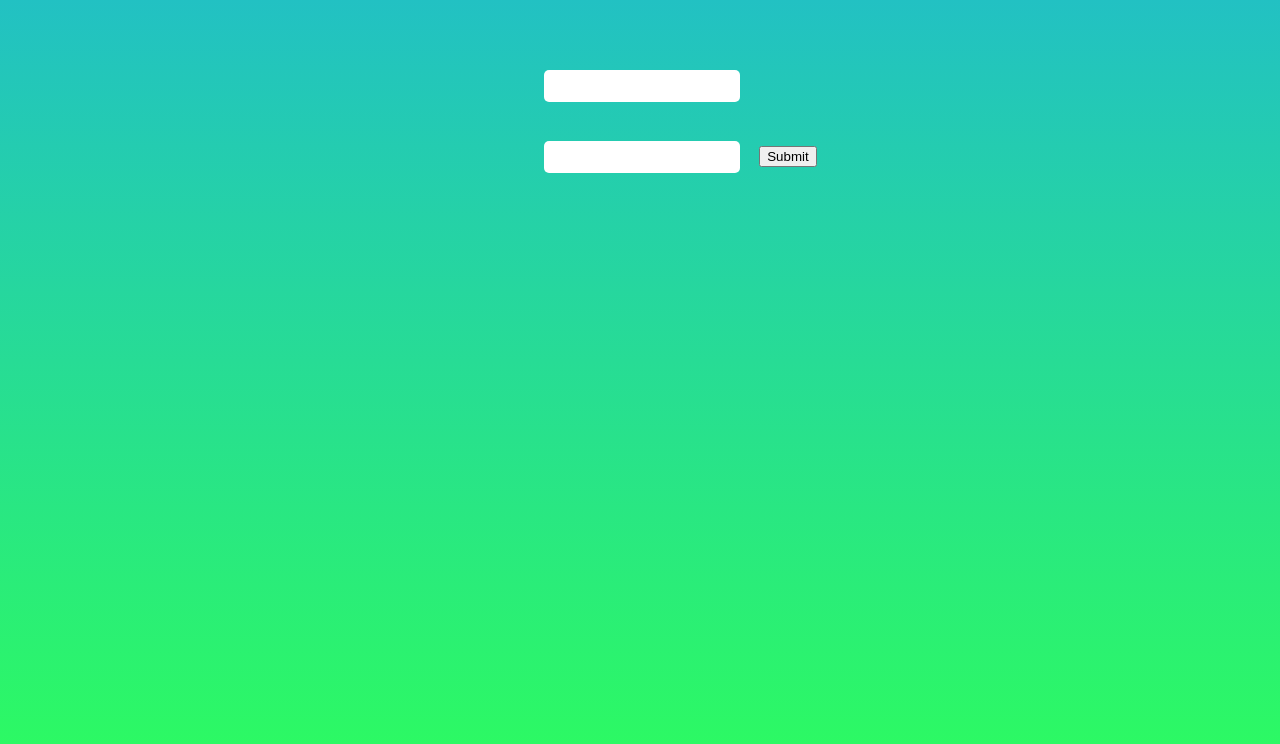
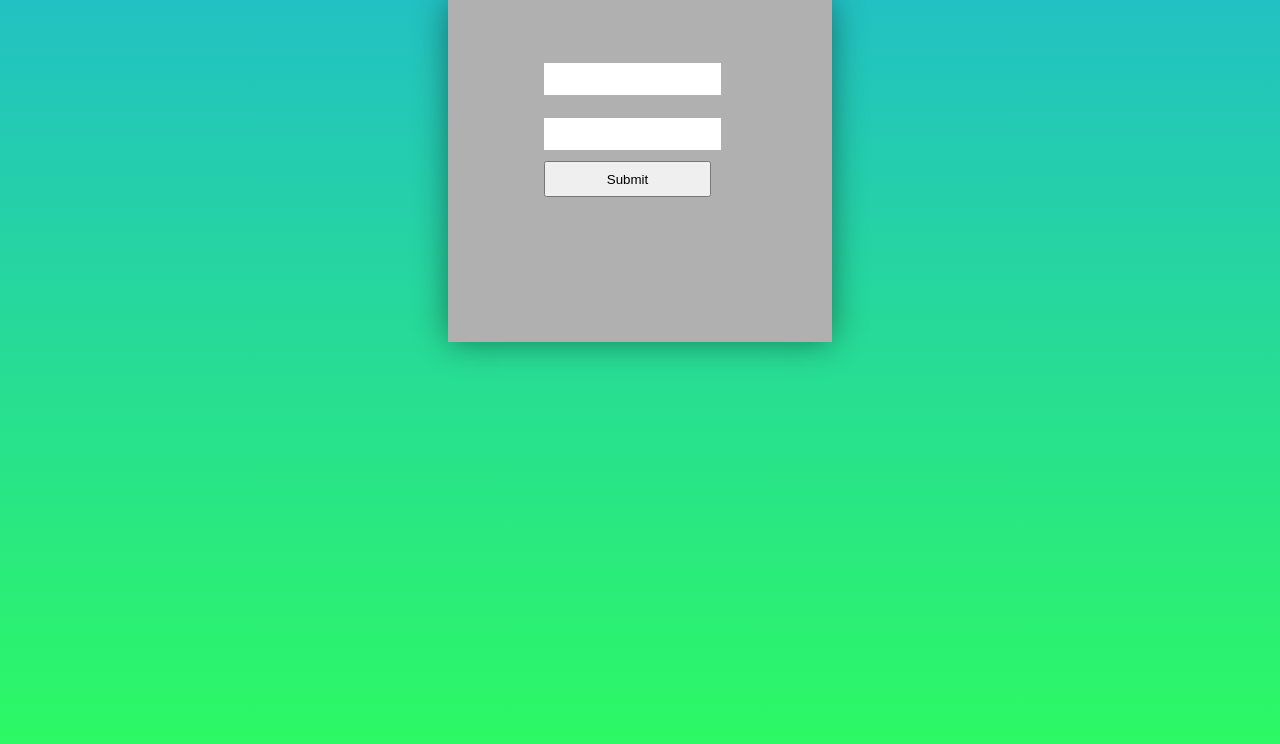
Before and after one commit to manyuyantra/TRUST, a React (Create React App) app in the folder trust/: page / in a window 1280 px wide. Shown: the top 744 px of the page. Built offline with nearby package versions, Linux system fonts and the light colour scheme.

Commit message:
login form changes..

```diff
--- a/trust/src/App.css
+++ b/trust/src/App.css
@@ -10,23 +10,35 @@
 
  #logIn{
     position: relative;
-    width: 50%;
+    width: 30%;
     margin: 0% auto;
     padding: 4% 0;
+    box-shadow: 0px 0px 32px -1px rgba(0,0,0,0.46);
+    background-color: #b0b0b0;
+    height:30%;
 }
 
 .el{
-  border-radius: 5px;
     border-style: none;
 }
 
  .logInEl{
-  width: 30%;
+  width: 45%;
   height: 12%;
   margin: 3%;
-  margin-left: 35%;
+  margin-left: 25%;
   min-height: 30px;
   max-width: 200px;
+  float:left;
+ }
+
+ .loginBtn{
+  float: left;
+  clear: both;
+  left: 25%;
+  position: relative;
+  width: 43.5%;
+  height:15%;
  }
  body{
   background: rgb(45,253,93);
--- a/trust/src/App.js
+++ b/trust/src/App.js
@@ -29,7 +29,7 @@ function App() {
       <form id="logIn">
              <input className=" el logInEl"/>
             <input className="el logInEl" type= "password"/>
-            <button type="submit">Submit</button>
+            <button  className = "loginBtn"  type="submit">Submit</button>
         </form>
   );
 }
```
